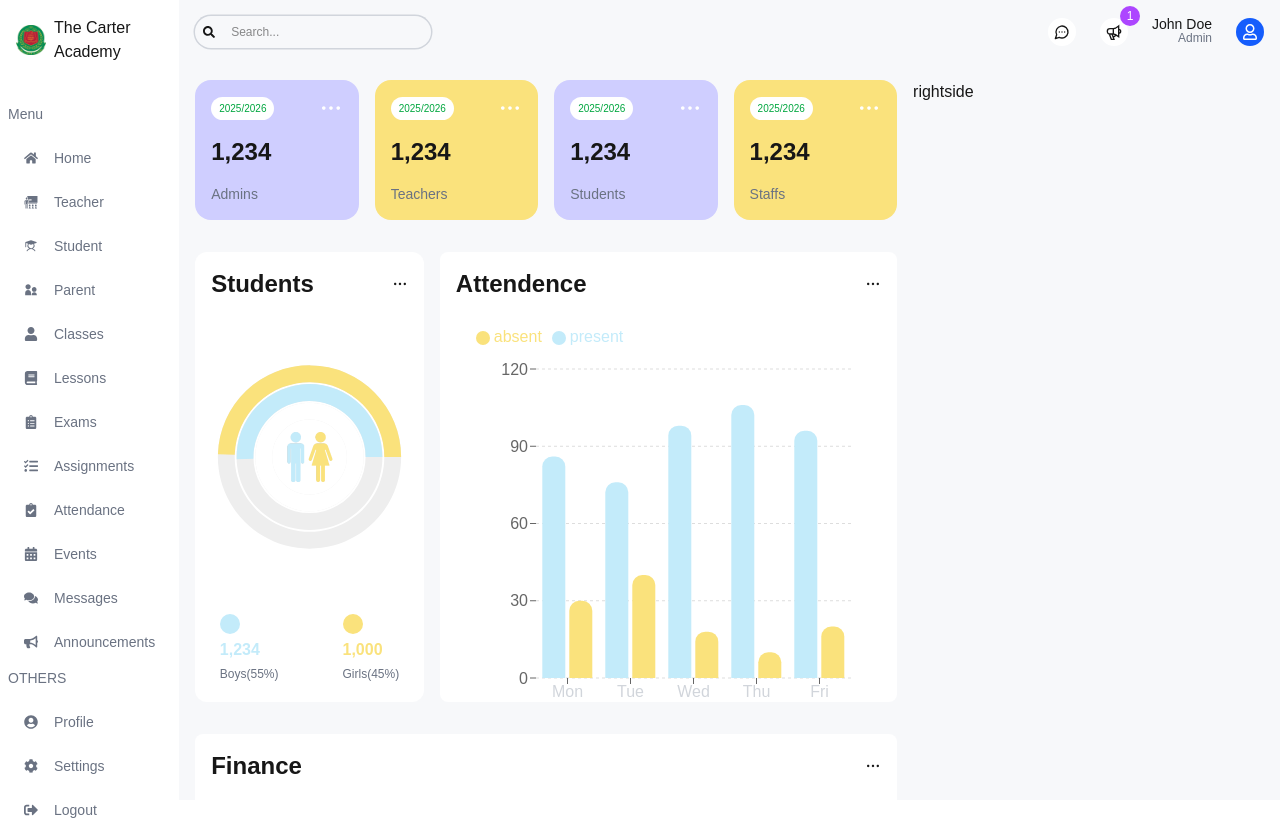
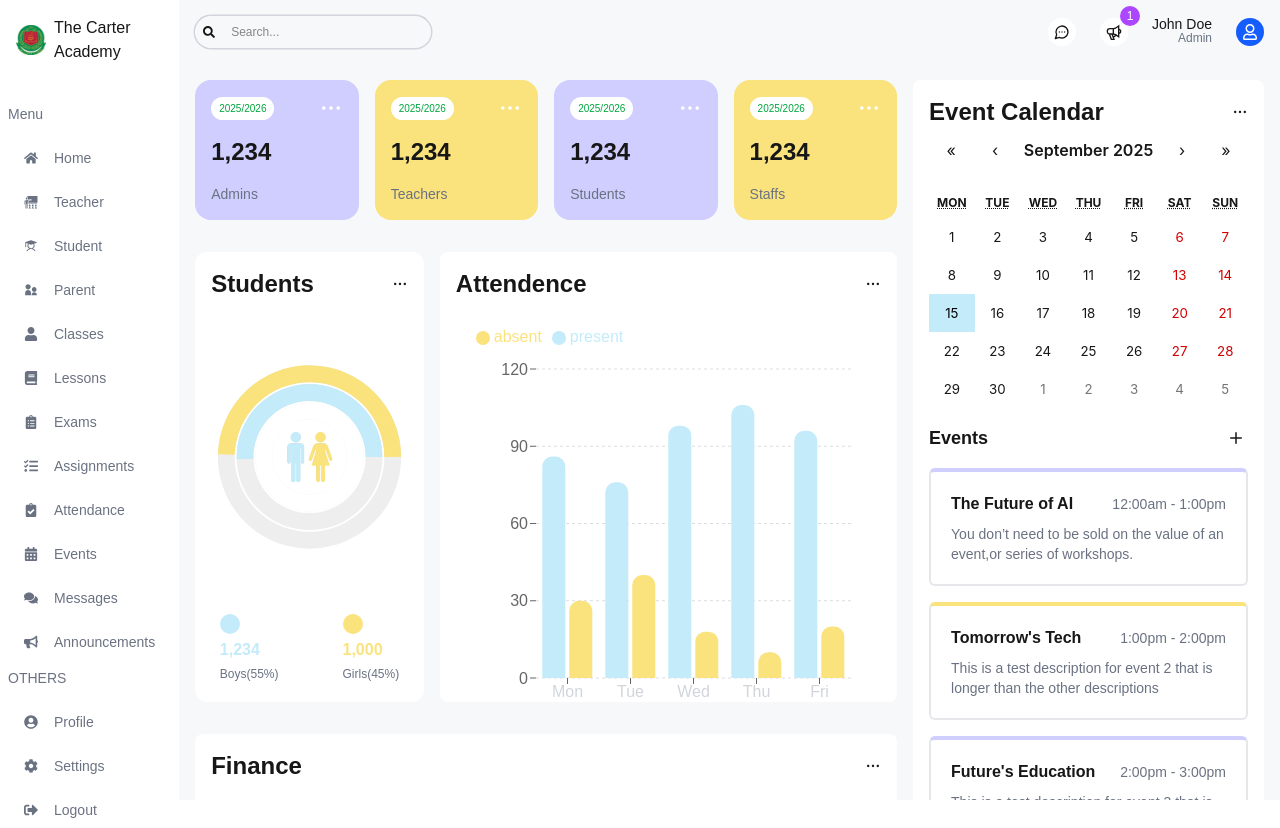
Before and after one commit to Rokib324/School_Management_System, a Next.js app: page /admin in a window 1280 px wide. Built offline with nearby package versions, Linux system fonts and the light colour scheme.

Commit message:
implement Events and Anouncements in adminpanel

```diff
--- a/src/app/(dashboard)/admin/page.tsx
+++ b/src/app/(dashboard)/admin/page.tsx
@@ -3,6 +3,8 @@ import CountChart from "@/components/CountChart";
 import React from "react";
 import AttendenceChart from "@/components/AttendenceChart";
 import FinanceChart from "@/components/FinanceChart";
+import EventCalendar from "@/components/EventCalendar";
+import Announcement from "@/components/Announcement";
 
 const AdminPage = () => {
   return (
@@ -33,9 +35,12 @@ const AdminPage = () => {
     <FinanceChart />
     </div>
     </div>
+
+
     {/* rightside */}
-    <div className="w-full lg:w-1/3">
-    rightside
+    <div className="w-full lg:w-1/3 flex flex-col gap-4">
+    <EventCalendar />
+    <Announcement />
     </div>
     </div>
   );
--- a/src/app/globals.css
+++ b/src/app/globals.css
@@ -33,3 +33,16 @@ body {
   color: var(--foreground);
   font-family: Arial, Helvetica, sans-serif;
 }
+
+.react-calendar {
+  width: 100% !important;
+  border: none !important;
+  font-family: "Inter", sans-serif !important;
+}
+.react-calendar__navigation__label {
+  font-weight: 600 !important;
+}
+.react-calendar__tile--active {
+  background-color: #C3EBFA !important;
+  color: #000000 !important;
+}
--- /dev/null
+++ b/src/components/Announcement.tsx
@@ -0,0 +1,56 @@
+'use client'
+import React from 'react'
+import { IoIosAdd, IoIosMore } from 'react-icons/io'
+
+const announcements = [
+    {
+        id: 1,
+        title: "Announcement 1",
+        date: "2025-01-01",
+        description: "This is a test description for announcement 1",
+    },
+    {
+        id: 2,
+        title: "Announcement 2",
+        date: "2025-01-02",
+        description: "This is a test description for announcement 2",
+    },
+
+    {
+        id: 3,
+        title: "Announcement 3",
+        date: "2025-01-03",
+        description: "This is a test description for announcement 3",
+    },
+
+    {
+        id: 4,
+        title: "Announcement 4",
+        date: "2025-01-04",
+        description: "This is a test description for announcement 4",
+    }
+]
+
+const Announcement = () => {
+  return (
+    <div className='bg-white rounded-lg p-4'>
+        <div className='flex items-center justify-between'>
+        <h1 className='text-lg font-semibold my-4'>Announcements</h1>
+        <span className='text-sm text-gray-500 cursor-pointer'>View All</span>
+      </div>
+      <div className='flex flex-col gap-4'>
+        {announcements.map((announcement) => (
+            <div key={announcement.id} className='bg-white rounded-md odd:bg-purple/20 even:bg-yellow/20 p-5'>
+                <div className='flex justify-between items-center'>
+                <h1 className='font-semibold'>{announcement.title}</h1>
+                <p className='text-xs text-gray-500 rounded-lg px-2 py-1 bg-gray-100'>{announcement.date}</p>
+                </div>
+                <p className='text-sm text-gray-500 mt-2'>{announcement.description}</p>
+            </div>
+        ))}
+      </div>
+    </div>
+  )
+}
+
+export default Announcement
--- /dev/null
+++ b/src/components/EventCalendar.tsx
@@ -0,0 +1,73 @@
+'use client'
+import React, { useState } from 'react'
+import { Calendar } from 'react-calendar';
+import { IoIosAdd, IoIosMore } from 'react-icons/io'
+import 'react-calendar/dist/Calendar.css';
+
+
+//Temporary events
+
+const events = [
+    {
+        id: 1,
+        title: "The Future of AI",
+        time: "12:00am - 1:00pm",
+        description: "You don’t need to be sold on the value of an event,or series of workshops.",
+    },
+    {
+        id: 2,
+        title: "Tomorrow's Tech",
+        time: "1:00pm - 2:00pm",
+        description: "This is a test description for event 2 that is longer than the other descriptions",
+    },
+    {
+        id: 3,
+        title: "Future's Education",
+        time: "2:00pm - 3:00pm",
+        description: "This is a test description for event 3 that is longer than the other descriptions",
+    },
+    {
+        id: 4,
+        title: "Fun with AI",
+        time: "3:00pm - 4:00pm",
+        description: "This is a test description for event 4 that is longer than the other descriptions",
+    }
+]
+
+
+type ValuePiece = Date | null;
+
+type Value = ValuePiece | [ValuePiece, ValuePiece];
+
+const EventCalendar = () => {
+    const [value, onChange] = useState<Value>(new Date());
+  return (
+    <div className='bg-white rounded-lg p-4'>
+      <div className='flex justify-between items-center'>
+        <h1 className='text-2xl font-semibold'>Event Calendar</h1>
+        <span><IoIosMore /></span>
+      </div>
+      <div className='bg-white rounded-lg w-full h-[75%]'>
+      <Calendar onChange={onChange} value={value} />
+      {/* Events */}
+      <div className='flex items-center justify-between'>
+        <h1 className='text-lg font-semibold my-4'>Events</h1>
+        <span className='text-2xl cursor-pointer'><IoIosAdd /></span>
+      </div>
+      <div className='flex flex-col gap-4'>
+        {events.map((event) => (
+            <div key={event.id} className='bg-white rounded-md border-2 border-gray-200 border-t-4 odd:border-t-purple even:border-t-yellow p-5'>
+                <div className='flex justify-between items-center'>
+                <h1 className='font-semibold'>{event.title}</h1>
+                <p className='text-sm text-gray-500'>{event.time}</p>
+                </div>
+                <p className='text-sm text-gray-500 mt-2'>{event.description}</p>
+            </div>
+        ))}
+      </div>
+    </div>
+    </div>
+  )
+}
+
+export default EventCalendar
--- a/src/components/Menu.tsx
+++ b/src/components/Menu.tsx
@@ -5,62 +5,74 @@ const menuItems = [
             {
                 icon: <FaHome />,
                 label: "Home",
-                href: "/"
+                href: "/",
+                visible: ["admin", "teacher", "student", "parent"]
             },
             {
                 icon: <GiTeacher />,
                 label: "Teacher",
-                href: "/teacher"
+                href: "/teacher",
+                visible: ["admin", "teacher"]
             },
             {
                 icon: <PiStudentFill />,
                 label: "Student",
-                href: "/student"
+                href: "/student",
+                visible: ["admin", "teacher"]
             },
             {
                 icon: <RiParentFill />,
                 label: "Parent",
-                href: "/parent"
+                href: "/parent",
+                visible: ["admin", "teacher"]
             },
             {
                 icon: <FaUser />,
                 label: "Classes",
-                href: "/classes"
+                href: "/classes",
+                visible: ["admin", "teacher", "student", "parent"]
             },
             {
                 icon: <FaBook />,
                 label: "Lessons",
-                href: "/lessons"
+                href: "/lessons",
+                visible: ["admin", "teacher", "student", "parent"]
             },
             {
                 icon: <FaClipboardList />,
                 label: "Exams",
-                href: "/exams"
+                href: "/exams",
+                visible: ["admin", "teacher", "student", "parent"]
             },
             {
                 icon: <FaTasks />,
                 label: "Assignments",
-                href: "/assignments"
+                href: "/assignments",
+                visible: ["admin", "teacher", "student", "parent"]
             },
             {
                 icon: <FaClipboardCheck />,
                 label: "Attendance",
-                href: "/attendance"
+                href: "/attendance",
+                visible: ["admin", "teacher", "student", "parent"]
             },
             {
                 icon: <FaCalendarAlt />,
                 label: "Events",
-                href: "/events"
+                href: "/events",
+                visible: ["admin", "teacher", "student", "parent"]
             },
             {
                 icon: <FaComments />,
                 label: "Messages",
-                href: "/messages"
+                href: "/messages",
+                visible: ["admin", "teacher", "student", "parent"]
             },
             {
                 icon: <FaBullhorn />,
                 label: "Announcements",
-                href: "/announcements"
+                href: "/announcements",
+                visible: ["admin", "teacher", "student", "parent"]
             }
         ]
     },
@@ -70,17 +82,20 @@ const menuItems = [
             {
                 icon: <FaUserCircle />,
                 label: "Profile",
-                href: "/profile"
+                href: "/profile",
+                visible: ["admin", "teacher", "student", "parent"]
             },
             {
                 icon: <FaCog />,
                 label: "Settings",
-                href: "/settings"
+                href: "/settings",
+                visible: ["admin", "teacher", "student", "parent"]
             },
             {
                 icon: <FaSignOutAlt />,
                 label: "Logout",
-                href: "/logout"
+                href: "/logout",
+                visible: ["admin", "teacher", "student", "parent"]
             }
         ]
     }
```
